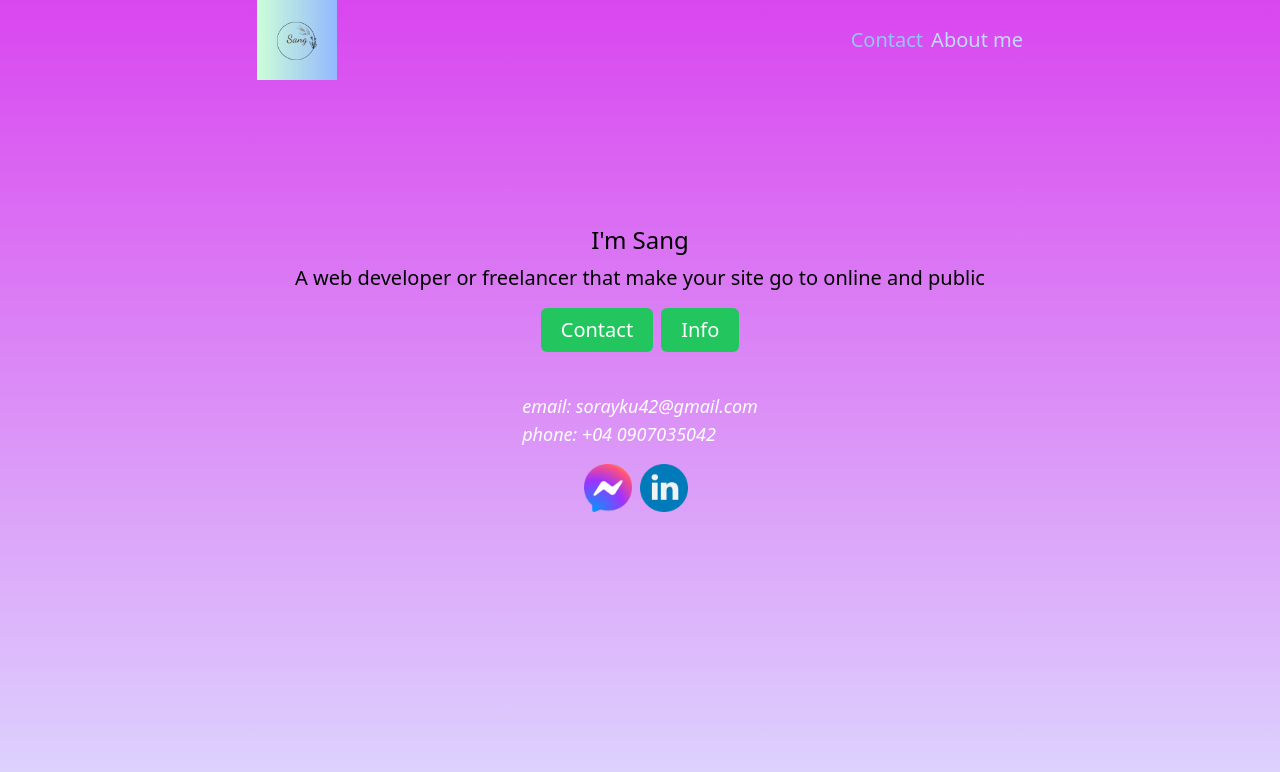
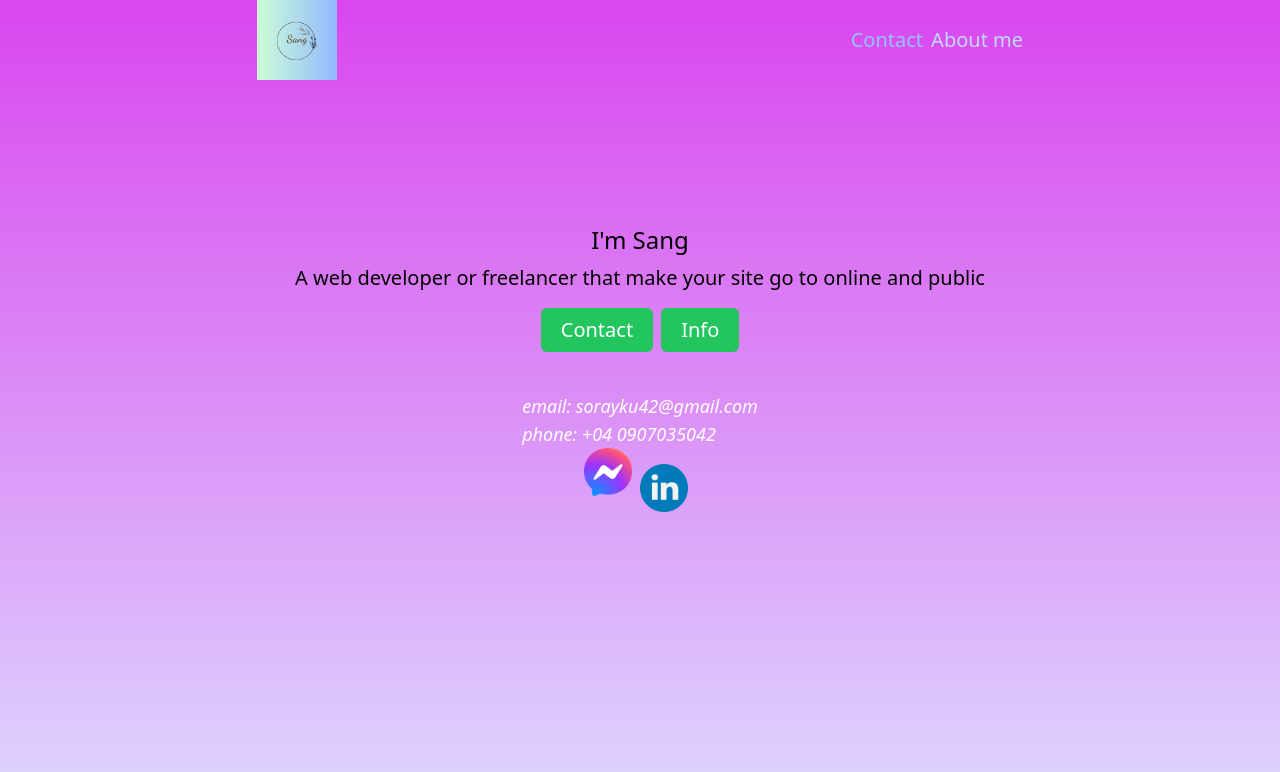
Before and after one commit to sorayaku123/refer_tailwind, a React (Vite) app: page / in a window 1280 px wide. Shown: the top 772 px of the page. Built offline with nearby package versions, Linux system fonts and the light colour scheme.

Commit message:
fewfewfew

```diff
--- a/src/App.jsx
+++ b/src/App.jsx
@@ -26,11 +26,11 @@ function App() {
       <p> email: sorayku42@gmail.com </p>
       <p> phone: +04 0907035042 </p>
       <div class="flex gap-2 justify-center mr-2">
-      <a href="https://www.facebook.com/messages/e2ee/t/9238101126304664/">
-        <img src="/messenger.png" className="h-8 w-8 mt-4 cursor-pointer xl:h-12 xl:w-12"/>
+      <a href="https://www.facebook.com/hika.love.282669/">
+        <img src="/messenger.png" className="h-9 w-9 t-4 cursor-pointer xl:h-12 xl:w-12"/>
       </a>
       <a href="https://www.linkedin.com/in/sang-nguyen-37071736b/">
-        <img src="/linkedin.png" className="h-8 w-8 mt-4 cursor-pointer xl:h-12 xl:w-12"/>
+        <img src="/linkedin.png" className="h-9 w-9 mt-4 cursor-pointer xl:h-12 xl:w-12"/>
       </a>
       </div>
     </div>
```
